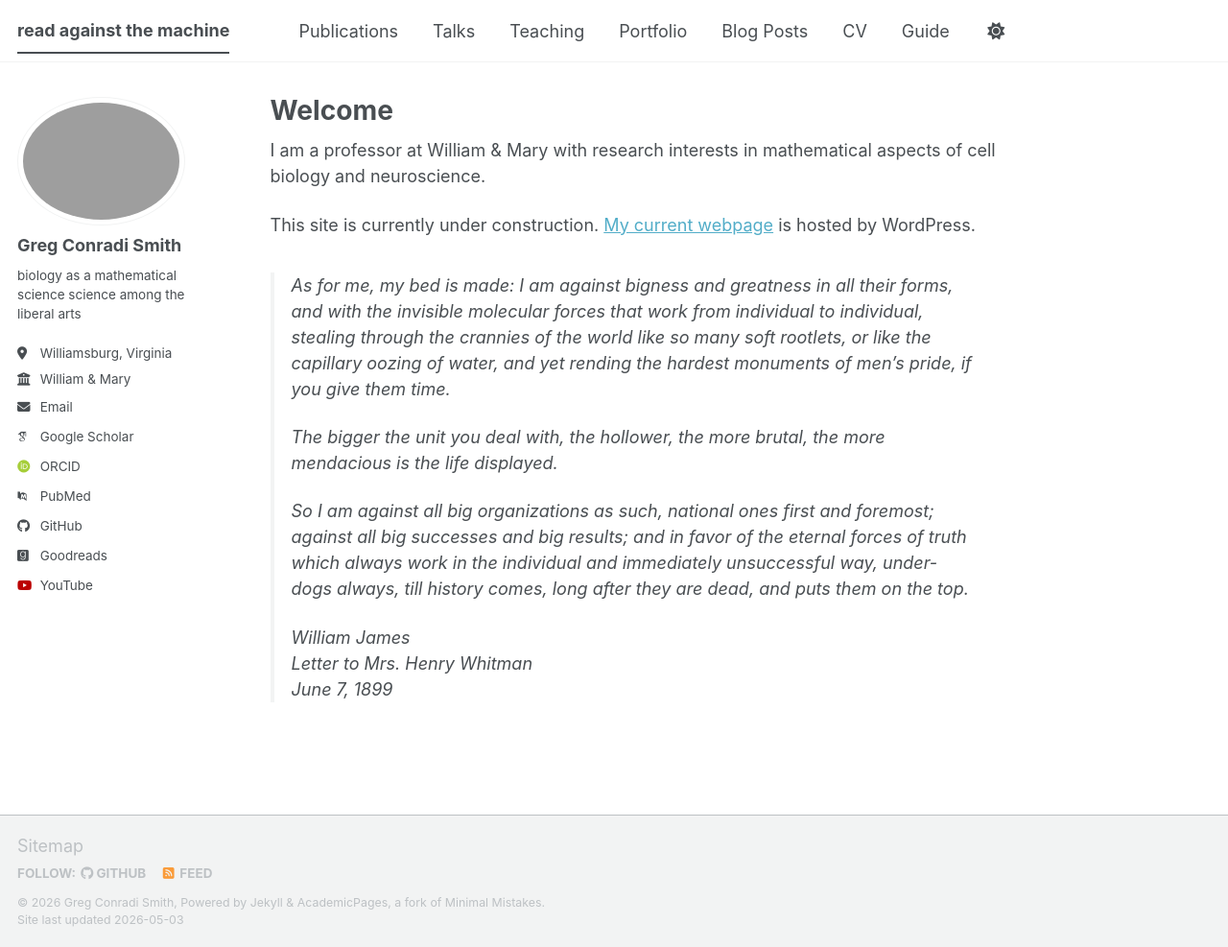
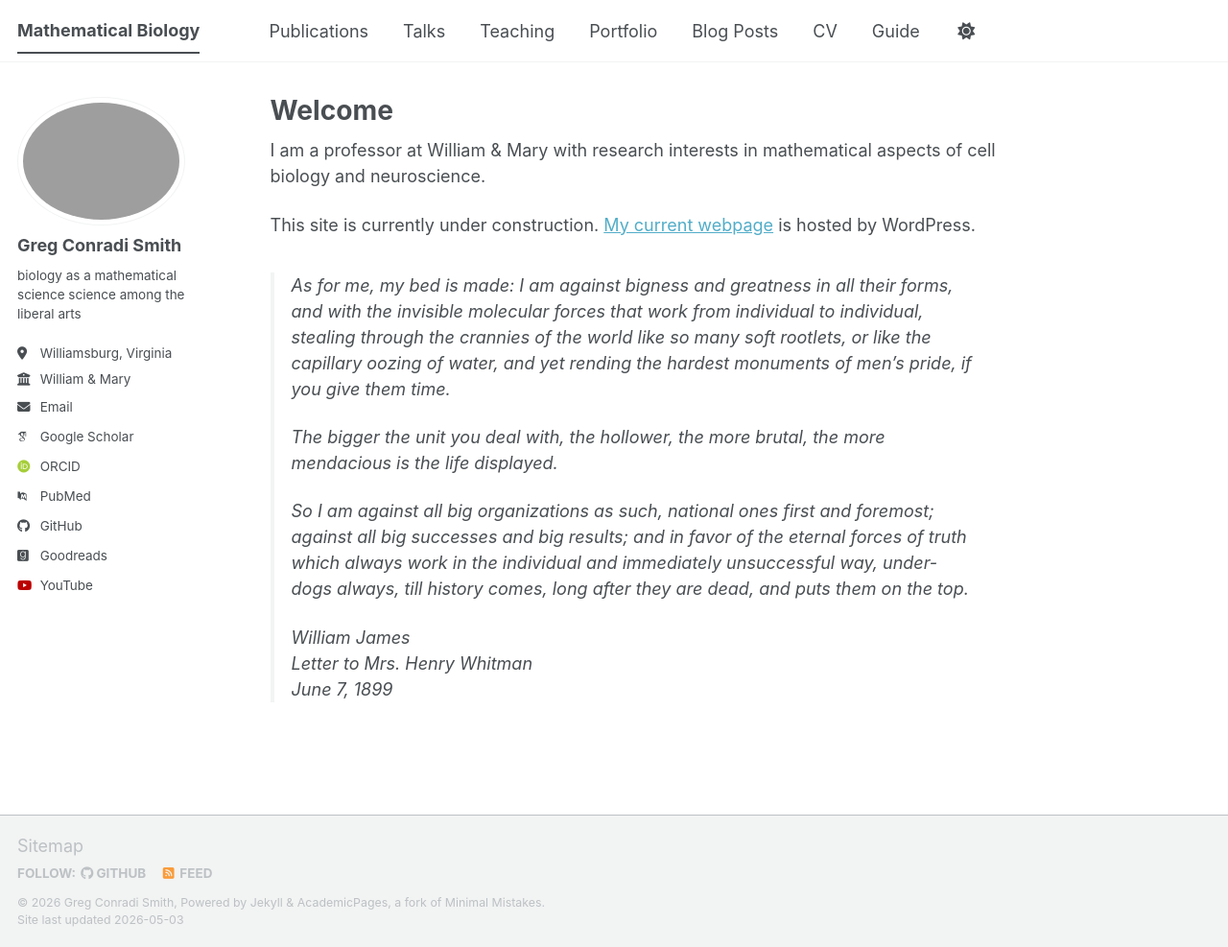
Before and after one commit to gregconradismith/gregconradismith.github.io, a Jekyll site: the page built from _pages/about.md, in a window 1280 px wide and 987 px high. Shown: the whole window at 96% size. Built offline with Jekyll 4.4.1, drawn with Linux system fonts in a browser that asks for light colours; some web fonts are replaced; a script bundle is joined from its source files by our own code; library files that are not in the unit come from our copies.

Commit message:
Update site title in configuration

```diff
--- a/_config.yml
+++ b/_config.yml
@@ -9,7 +9,7 @@
 # Basic Site Settings
 locale                   : "en-US"
 site_theme               : "default" # The available themes options are "default", "air", "sunrise", "mint", "dirt" and "contrast"
-title                    : "read against the machine"
+title                    : "Mathematical Biology"
 title_separator          : "-"
 name                     : &name "Greg Conradi Smith"
 description              : &description "Greg Conradi Smith's academic portfolio"   # Update this with a general description of your site, this is the default if not overridden by a page
```
